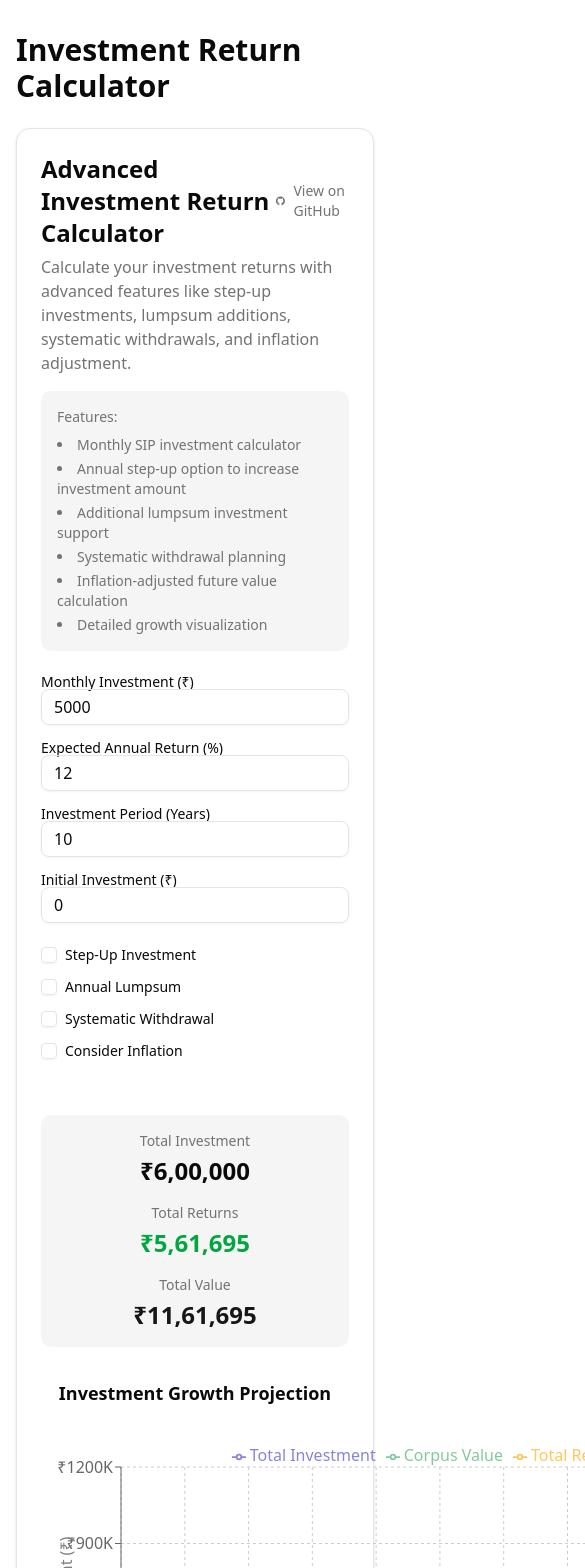
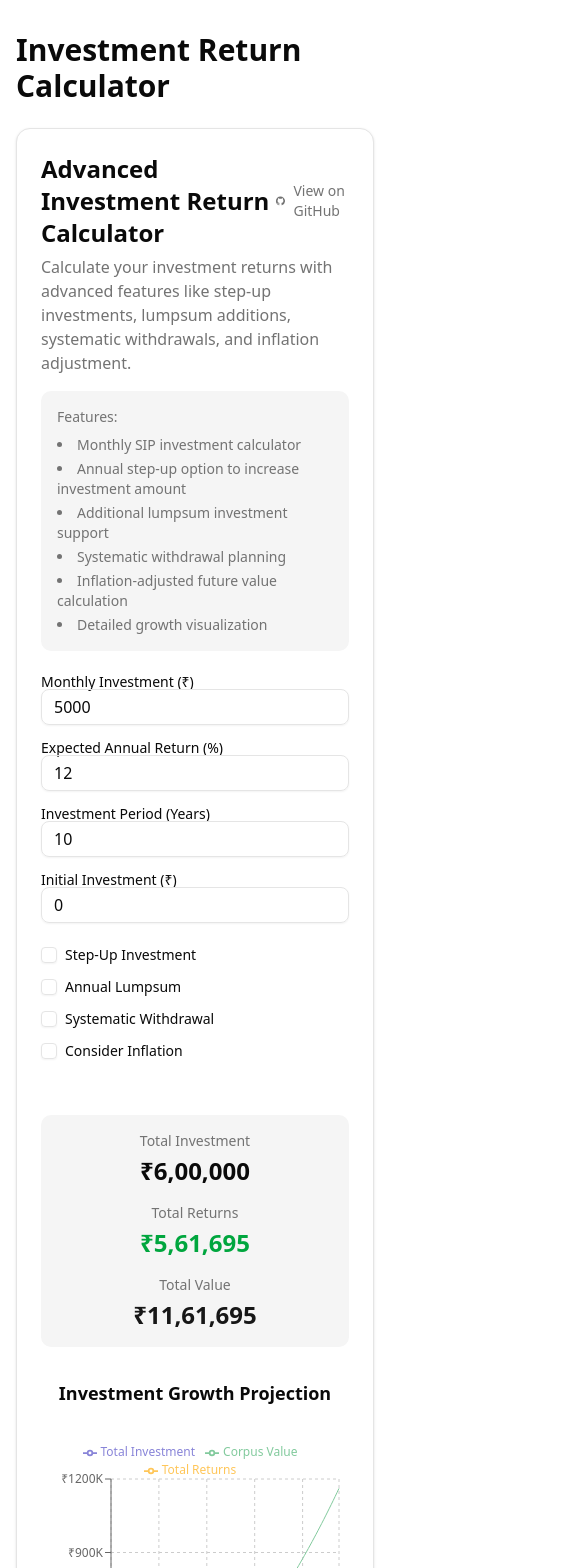
Before and after one commit to archie9211/investment-calculator, a React (Vite) app: page / in a window 390 px wide. Shown: the top 1568 px of the page, 585 px wide, since content can reach past the window. Built offline with nearby package versions, Linux system fonts and the light colour scheme.

Commit message:
make chart and pie responsive

```diff
--- a/src/components/InvestmentBreakdownChart.tsx
+++ b/src/components/InvestmentBreakdownChart.tsx
@@ -1,6 +1,13 @@
 // components/InvestmentBreakdownChart.tsx
-import React from "react";
-import { PieChart, Pie, Cell, Tooltip, Legend } from "recharts";
+import React, { useState, useEffect } from "react";
+import {
+  PieChart,
+  Pie,
+  Cell,
+  Tooltip,
+  Legend,
+  ResponsiveContainer,
+} from "recharts";
 import { YearlyProjection } from "../types/InvestmentTypes";
 
 interface InvestmentBreakdownChartProps {
@@ -10,6 +17,17 @@ interface InvestmentBreakdownChartProps {
 const InvestmentBreakdownChart: React.FC<InvestmentBreakdownChartProps> = ({
   projectionData,
 }) => {
+  const [isMobile, setIsMobile] = useState(window.innerWidth < 768);
+
+  useEffect(() => {
+    const handleResize = () => {
+      setIsMobile(window.innerWidth < 768);
+    };
+
+    window.addEventListener("resize", handleResize);
+    return () => window.removeEventListener("resize", handleResize);
+  }, []);
+
   // Get the final projection data
   const finalProjection = projectionData[projectionData.length - 1];
 
@@ -29,13 +47,15 @@ const InvestmentBreakdownChart: React.FC<InvestmentBreakdownChartProps> = ({
   return (
     <div className="w-full flex flex-col items-center">
       <h3 className="text-lg font-semibold mb-4">Investment Breakdown</h3>
-      <PieChart width={400} height={400}>
+      <div className="w-full h-[400px]">
+        <ResponsiveContainer width="100%" height="100%">
+          <PieChart>
             <Pie
               data={breakdownData}
-          cx={200}
-          cy={200}
+              cx="50%"
+              cy="50%"
               labelLine={false}
-          outerRadius={150}
+              outerRadius={isMobile ? 100 : 150}
               fill="#8884d8"
               dataKey="value"
             >
@@ -50,16 +70,23 @@ const InvestmentBreakdownChart: React.FC<InvestmentBreakdownChartProps> = ({
               ]}
             />
             <Legend
+              verticalAlign="bottom"
+              height={36}
               formatter={(value, entry) => {
                 if (entry && entry.payload) {
-              return `${value} (₹${Number(
+                  return isMobile
+                    ? `${value}`
+                    : `${value} (₹${Number(
                         entry.payload.value
                       ).toLocaleString()})`;
                 }
                 return value;
               }}
+              wrapperStyle={isMobile ? { fontSize: "12px" } : undefined}
             />
           </PieChart>
+        </ResponsiveContainer>
+      </div>
     </div>
   );
 };
--- a/src/components/InvestmentGrowthChart.tsx
+++ b/src/components/InvestmentGrowthChart.tsx
@@ -1,4 +1,4 @@
-import React from "react";
+import React, { useEffect, useState } from "react";
 import {
   LineChart,
   Line,
@@ -7,6 +7,7 @@ import {
   CartesianGrid,
   Tooltip,
   Legend,
+  ResponsiveContainer,
 } from "recharts";
 import { YearlyProjection } from "../types/InvestmentTypes";
 
@@ -17,8 +18,19 @@ interface InvestmentGrowthChartProps {
 const InvestmentGrowthChart: React.FC<InvestmentGrowthChartProps> = ({
   projectionData,
 }) => {
+  const [isMobile, setIsMobile] = useState(window.innerWidth < 768);
+
+  useEffect(() => {
+    const handleResize = () => {
+      setIsMobile(window.innerWidth < 768);
+    };
+
+    window.addEventListener("resize", handleResize);
+    return () => window.removeEventListener("resize", handleResize);
+  }, []);
+
   const formatXAxis = (value: number, month: number) => {
-    return `${value} (${value * 12 + month})`;
+    return isMobile ? `Y${value}` : `${value} (${value * 12 + month})`;
   };
 
   return (
@@ -26,42 +38,64 @@ const InvestmentGrowthChart: React.FC<InvestmentGrowthChartProps> = ({
       <h3 className="text-lg font-semibold mb-4">
         Investment Growth Projection
       </h3>
+      <div className="w-full h-[400px]">
+        {" "}
+        {/* Fixed height container */}
+        <ResponsiveContainer width="100%" height="100%">
           <LineChart
-        width={800} // Increased width for better visibility
-        height={400} // Increased height for better visibility
             data={projectionData}
-        className="mx-auto"
-        margin={{ top: 20, right: 30, left: 20, bottom: 20 }}
+            margin={{
+              top: 20,
+              right: isMobile ? 10 : 30,
+              left: isMobile ? 10 : 20,
+              bottom: 20,
+            }}
           >
             <CartesianGrid strokeDasharray="3 3" />
             <XAxis
               dataKey={(data) => formatXAxis(data.year - 1, data.month)}
-          label={{
+              label={
+                !isMobile
+                  ? {
                       value: "Year(Months)",
                       position: "insideBottomRight",
                       offset: -10,
-          }}
-          interval={10} // Show one label per year
+                    }
+                  : undefined
+              }
+              interval={isMobile ? 24 : 10}
+              fontSize={isMobile ? 12 : 14}
             />
             <YAxis
-          label={{ value: "Amount (₹)", angle: -90, position: "insideLeft" }}
+              label={
+                !isMobile
+                  ? {
+                      value: "Amount (₹)",
+                      angle: -90,
+                      position: "insideLeft",
+                    }
+                  : undefined
+              }
               tickFormatter={(value) => `₹${(value / 1000).toFixed(0)}K`}
+              fontSize={isMobile ? 12 : 14}
             />
-
             <Tooltip
               formatter={(value: number, name: string) => {
                 return [`₹${Number(value).toLocaleString()}`, name];
               }}
               labelFormatter={(label) => `Year ${label}`}
             />
-
-        <Legend verticalAlign="top" />
+            <Legend
+              verticalAlign="top"
+              height={36}
+              wrapperStyle={isMobile ? { fontSize: "12px" } : undefined}
+            />
             <Line
               type="monotone"
               dataKey="totalInvestment"
               stroke="#8884d8"
               name="Total Investment"
-          dot={false} // Remove dots for cleaner look with many data points
+              dot={false}
             />
             <Line
               type="monotone"
@@ -78,6 +112,8 @@ const InvestmentGrowthChart: React.FC<InvestmentGrowthChartProps> = ({
               dot={false}
             />
           </LineChart>
+        </ResponsiveContainer>
+      </div>
     </div>
   );
 };
```
Lines whose indentation alone changed are shown as unchanged.
